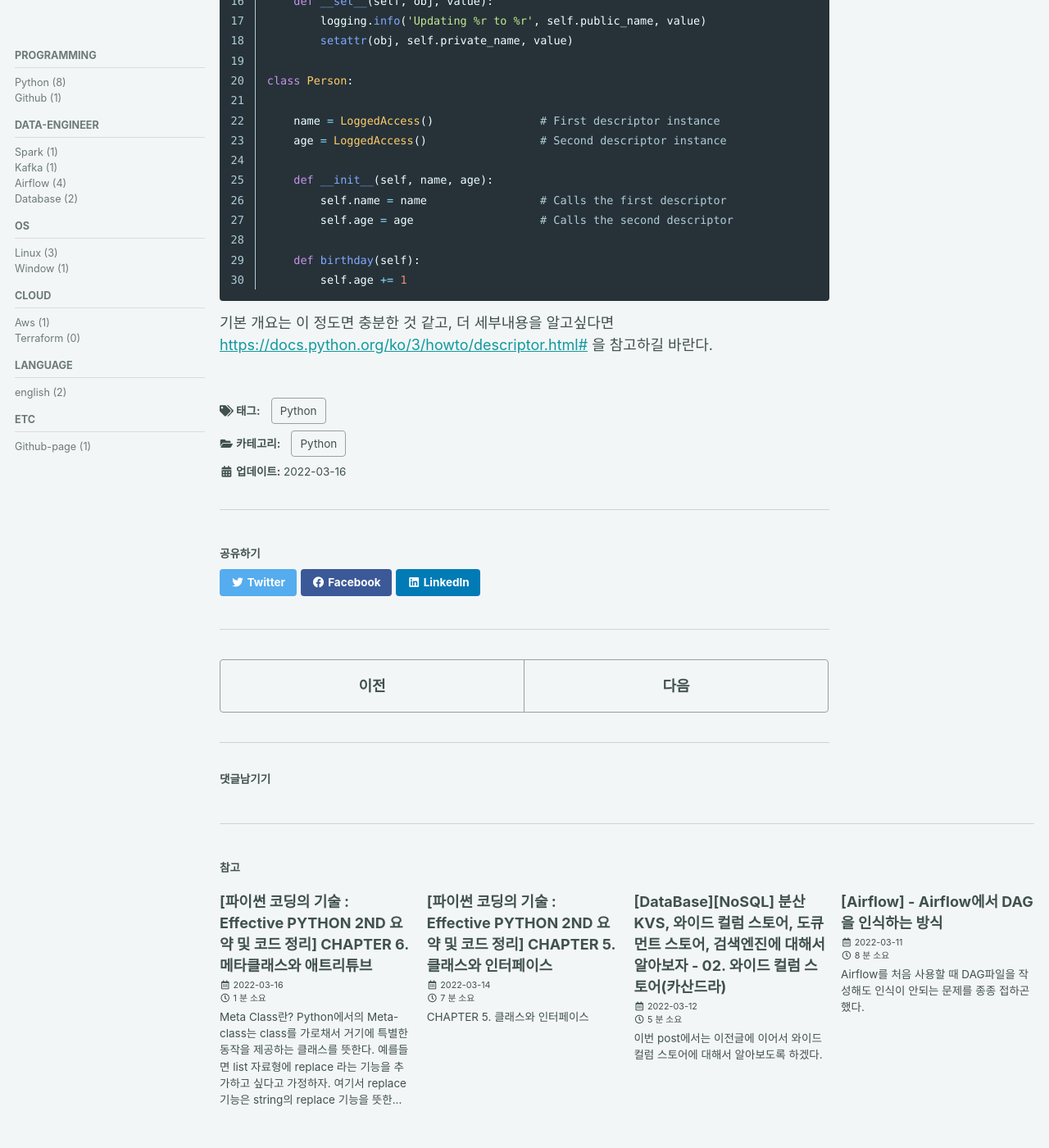
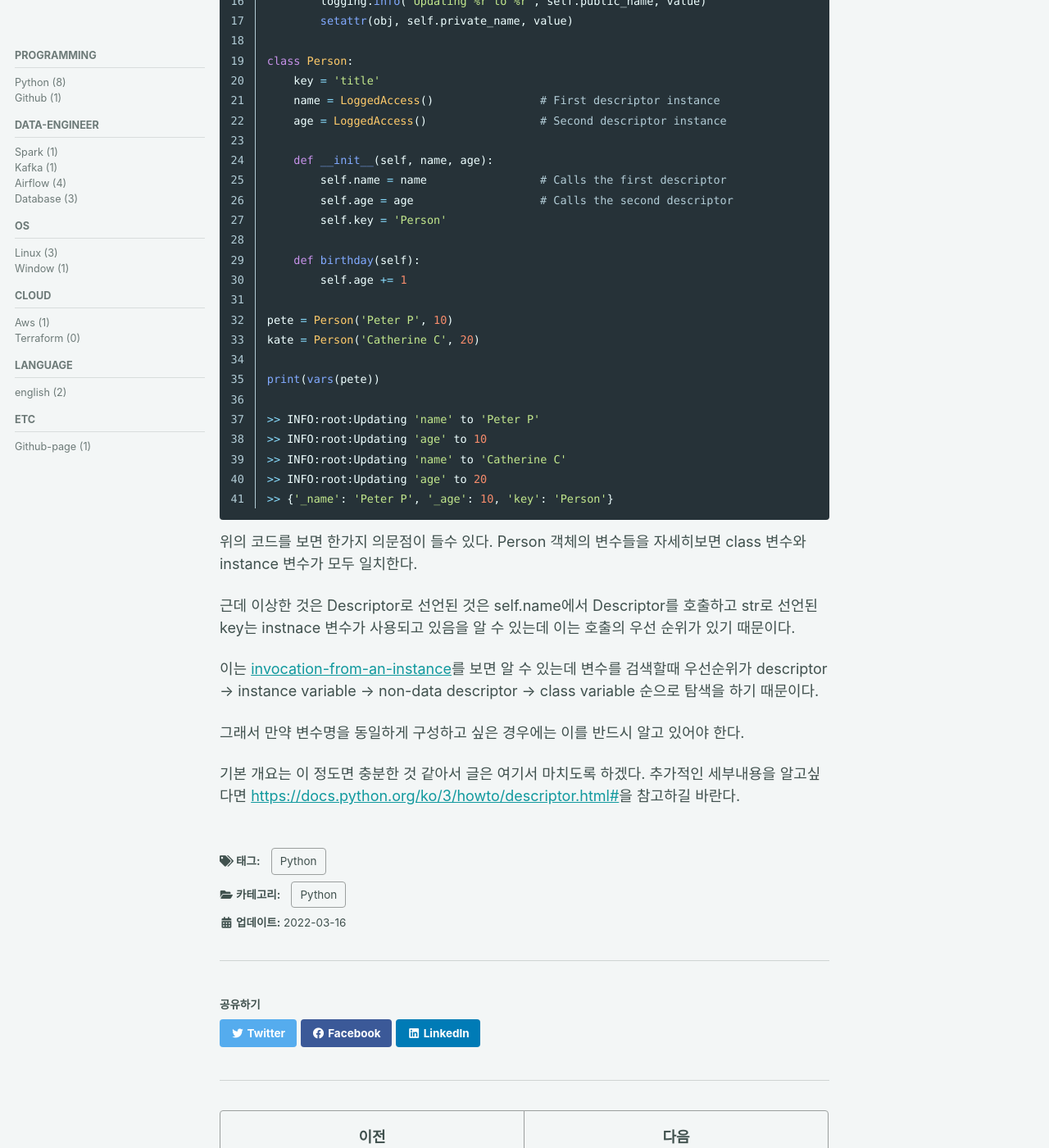
Before and after one commit to dlgldgldgld/dlgldgldgld.github.io, a Jekyll site: the page built from _posts/Python/2022-03-16-descriptor.md, in a window 1280 px wide and 1400 px high, scrolled down 4227 px. Shown: the whole window at 82% size. Built offline with Jekyll 4.4.1, drawn with Linux system fonts in a browser that asks for light colours; cached includes are drawn as plain includes; comment, search, counter and statistics services are not loaded; some of the changed text lies outside the part shown.

Commit message:
update posts

````diff
--- /dev/null
+++ b/_posts/DataBase/2022-03-16-document.md
@@ -0,0 +1,113 @@
+---
+layout: single
+title:  "[DataBase][NoSQL] 분산 KVS, 와이드 컬럼 스토어, 도큐먼트 스토어, 검색엔진에 대해서 알아보자 - 03. 도큐먼트 스토어(MongoDB)"
+category: [Database, NoSQL]
+tag: [Database, NoSQL]
+---
+
+# Document Store
+이제까지 알아봤던 NoSQL 종류는 "성능 향상"을 기준으로 했다면 이번에는 "데이터 처리의 유연성"을 기준으로 분류된 NoSQL에 대해 알아볼 차례다.
+
+도큐먼트 스토어가 이런 종류의 NoSQL인데 JSON이나 XML 처럼 복잡하게 얽힌 스키마리스 데이터를 그대로의 형태로 저장하고 쿼리를 실행할 수 있도록 해준다.
+
+```JSON
+{
+    '_id' : 1,
+    'artistName' : { 'Iron Maiden' },
+    'albums' : [
+        {
+            'albumname' : 'The Book of Souls',
+            'datereleased' : 2015,
+            'genre' : 'Hard Rock'
+        }, {
+            'albumname' : 'Killers',
+            'datereleased' : 1981,
+            'genre' : 'Hard Rock'
+        }, {
+            'albumname' : 'Powerslave',
+            'datereleased' : 1984,
+            'genre' : 'Hard Rock'
+        }, {
+            'albumname' : 'Somewhere in Time',
+            'datereleased' : 1986,
+            'genre' : 'Hard Rock'
+        }
+    ]
+}
+```
+
+기존 RDB와 차이점에 대해서 알아보자. Table, Schemas, Scalability, Relationships 의 관점에서 살펴보도록 하자
+
+**Table**
+RDB에서는 데이터를 여러가지의 table로 구성하여 넣곤한다. 각 테이블은 column으로 구성되어 있고 행이 쌓이는 형태로 데이터가 적재된다.
+
+허나, Document DB에서는 이러한 Table의 개념이 없다. Document DB에서는 주어진 모든 Entity를 하나의 document라는 개념에 저장하고, 관련 데이터 또한 이 document에 적재를 하는 방식이다.
+
+**Schemas**
+RDB에서는 데이터 삽입전 컬럼의 정보를 담고있는 schema가 반드시 요구된다. 허나 document store DB에서는 이런 요구사항이 존재하지 않는다.
+
+그래서 document 마다 서로 다른 타입의 구조로 데이터 저장이 가능하다.
+예를 들자면 어느 사용자는 "date of birth"를 포함하지 않고, 어떤 사용자는 "date of birth"를 포함하는 등의 서로 다른 스키마 구조를 가질 수 있게 되는 것이다.
+
+**Scalability**
+사업이 확장되어 데이터가 많아짐에 따라 성능 향상을 시켜야될 경우가 존재한다. RDB 같은 경우에는 하나의 서버의 성능을 올려야 하는 Scale-up 방식이나 Document store DB는 scale-out의 형태로 확장성을 높일 수 있다고 한다.
+
+**Relationships**
+Document Store에는 foreign keys의 개념이 없다. 만약 relationship이 필요하다면 application Level에서 제공이 되어야 한다고 한다.
+
+그러나 Document Store의 기본 컨셉은 레코드와 연결된 모든 데이터는 동일한 문서내에 존재해야 한다는 것이다. 그래서 애초에 RDB와 같이 관계의 범위가 Document를 벗어나는 것은 있으면 안된다.
+
+RDB 와의 차이점은 여기까지 알아보고 다음으로는 Key-Value Store 와의 차이점에 대해서 알아보자.
+
+둘다 Key를 기준으로 Value를 저장한다는 것은 비슷하지만 Value를 다루는 기준에 차이가 있다. Document DB의 경우에는 semi-structured / structured 단위로 value가 저장된다. 즉 XML, JSON, YAML 등의 하위 structured에 대해서 encoding이 된다는 것이 큰 차이점이다.
+
+이제 직접 Document Store(MongoDB)를 사용해 위의 개념들이 실제로 어떻게 적용되고 있는지 직접 확인해보자.
+
+<br>
+
+# MongoDB
+
+## Overview
+MongoDB는 document store 대표적인 제품 중 하나라고 한다.
+data records를 `BSON documents` 라고 하는 컨셉으로 적재하고 이는 `collections` 라는 개념의 집합으로 이뤄진다. 그리고 우리가 흔히알고 있는 `database` 는 하나 이상의 `collections` 로 구성된다.
+
+키워드들에 대해서 하나하나 살펴보자.
+
+**Databases**
+일반적으로 우리가 생각하는 Database와 동일하다. RDB를 사용해봤다면 이와 동일한 컨셉이다.
+
+**Collections**
+RDB에서의 table에 해당되는 개념이다. documents라는 것을 이 collections에 적재하게 된다.
+
+![alt](https://docs.mongodb.com/manual/images/crud-annotated-collection.bakedsvg.svg)
+
+**Documents**
+MongoDB는 data records를 BSON document라는 형식으로 적재한다. 여기서 BSON은 JSON의 Binary 표시 형태이다. [https://bsonspec.org/](https://bsonspec.org/)
+
+Documents의 structure는 field - value의 쌍으로 구성된다.
+```json
+{
+   field1: value1,
+   field2: value2,
+   field3: value3,
+   ...
+   fieldN: valueN
+}
+```
+
+value는 BSON data type으로 정의할 수 있다. 여기에는 document, array, array of document 또한 포함이 된다.
+
+documents는 같은 collection 안에서 서로 다른 attribute를 가질 수 있다.
+
+![alt](../../assets/images/2022-03-16-document/image1.png)
+
+document를 보면 `ObjectId`라는 것이 자동으로 들어가게 된다. 이는 collection에서 document를 구분하기 위해 사용되는 일종의 `Primary key` 개념으로 이해할 수 있다.
+
+구조는 아래와 같이 구성되어 있다.
+
+![alt](https://www.mongodb.com/developer/images/objectid.png)
+
+기본 컨셉에 대해서는 여기까지만 살펴보고 추가 내용에 대해서는 test를 진행할때 살펴볼 수 있도록 하자.
+
+## 설치하기
+우선 [https://www.mongodb.com/try/download/enterprise](https://www.mongodb.com/try/download/enterprise)에서 MongoDB를 다운받도록 하자. local에서 사용할 것이므로 On-premises로 설치파일을 받은 후, 실행시키도록 한다.
--- a/_posts/Python/2022-03-16-descripter.md
+++ b/_posts/Python/2022-03-16-descriptor.md
@@ -1,6 +1,6 @@
 ---
 layout: single
-title:  "[PYTHON] - Descripter"
+title:  "[PYTHON] - Descriptor"
 category: Python
 tag: Python
 ---
@@ -54,10 +54,10 @@ print(f'{var.val=}')
 
 예를 들어 val 변수를 다른 클래스에도 가져다 쓰고 싶다고 하면 그건 방법이 없다. 그 클래스에도 @property로 val을 추가하는 방안밖에 없는 것이다.
 
-그래서 임의의 필드를 재사용 가능하도록 하는 것이 @property를 구현할때 사용한 descripter 라는 개념인데 이에 대해서 알아보도록 하자.
+그래서 임의의 필드를 재사용 가능하도록 하는 것이 @property를 구현할때 사용한 Descriptor 라는 개념인데 이에 대해서 알아보도록 하자.
 
-# Descripter
-Descripter의 기본 정의는 어떤 객체의 attribute 조회, 저장 및 삭제를 사용자가 직접 정의할 수 있도록 해주는 class 이다.
+# Descriptor
+Descriptor 기본 정의는 어떤 객체의 attribute 조회, 저장 및 삭제를 사용자가 직접 정의할 수 있도록 해주는 class 이다.
 
 예를 들자면 int나 float 같은 자료형은 해당 클래스가 제공해주는 기본 옵션으로만 값을 저장할 수 있다. 허나 사용자는 음수에 대해서는 허용을 하고 싶지 않던가, 조회의 기준을 python 객체가 아닌 sqlite 내부의 table에 대해서 하고 싶은 등 (이런 것을 ORM 이라고 한다.) 다양한 상황에 대한 attribute 정의를 내리고 싶을때가 있다.
 
@@ -151,7 +151,6 @@ import logging
 logging.basicConfig(level=logging.INFO)
 
 class LoggedAccess:
-
     def __set_name__(self, owner, name):
         self.public_name = name
         self.private_name = '_' + name
@@ -166,16 +165,36 @@ class LoggedAccess:
         setattr(obj, self.private_name, value)
 
 class Person:
-
+    key = 'title'
     name = LoggedAccess()                # First descriptor instance
     age = LoggedAccess()                 # Second descriptor instance
 
     def __init__(self, name, age):
         self.name = name                 # Calls the first descriptor
         self.age = age                   # Calls the second descriptor
+        self.key = 'Person'
 
     def birthday(self):
         self.age += 1
+
+pete = Person('Peter P', 10)
+kate = Person('Catherine C', 20)
+
+print(vars(pete))
+
+>> INFO:root:Updating 'name' to 'Peter P'
+>> INFO:root:Updating 'age' to 10
+>> INFO:root:Updating 'name' to 'Catherine C'
+>> INFO:root:Updating 'age' to 20
+>> {'_name': 'Peter P', '_age': 10, 'key': 'Person'}
 ```
 
-기본 개요는 이 정도면 충분한 것 같고, 더 세부내용을 알고싶다면 [https://docs.python.org/ko/3/howto/descriptor.html#](https://docs.python.org/ko/3/howto/descriptor.html#) 을 참고하길 바란다.
+위의 코드를 보면 한가지 의문점이 들수 있다. Person 객체의 변수들을 자세히보면 class 변수와 instance 변수가 모두 일치한다.
+
+근데 이상한 것은 Descriptor로 선언된 것은 self.name에서 Descriptor를 호출하고 str로 선언된 key는 instnace 변수가 사용되고 있음을 알 수 있는데 이는 호출의 우선 순위가 있기 때문이다.
+
+이는 [invocation-from-an-instance](https://docs.python.org/ko/3/howto/descriptor.html#invocation-from-an-instance)를 보면 알 수 있는데 변수를 검색할때 우선순위가 descriptor -> instance variable -> non-data descriptor -> class variable 순으로 탐색을 하기 때문이다.
+
+그래서 만약 변수명을 동일하게 구성하고 싶은 경우에는 이를 반드시 알고 있어야 한다.
+
+기본 개요는 이 정도면 충분한 것 같아서 글은 여기서 마치도록 하겠다. 추가적인 세부내용을 알고싶다면 [https://docs.python.org/ko/3/howto/descriptor.html#](https://docs.python.org/ko/3/howto/descriptor.html#)을 참고하길 바란다.
````
Also changed, not shown: assets/images/2022-03-16-document/image1.png (added).
